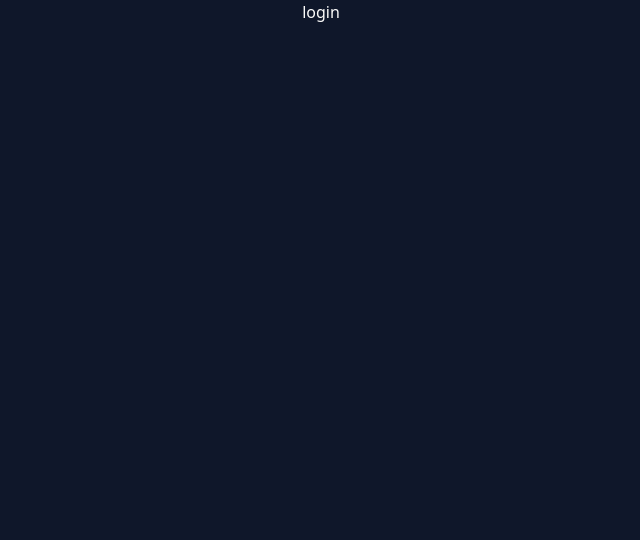
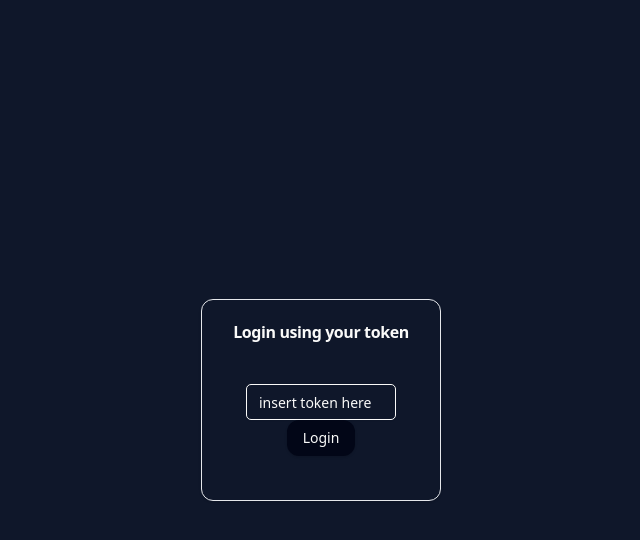
Before and after one commit to Jaxeetee/space-trading, a React (Vite) app: page / in a window 1280 px wide. Shown: the top 540 px of the page, without its empty margins (319-959 px from the left). Built offline with nearby package versions, Linux system fonts and the light colour scheme.

Commit message:
added shadcn button, card and input

```diff
--- a/package.json
+++ b/package.json
@@ -11,6 +11,7 @@
   },
   "dependencies": {
     "@radix-ui/react-icons": "^1.3.0",
+    "@radix-ui/react-slot": "^1.0.2",
     "axios": "^1.6.8",
     "class-variance-authority": "^0.7.0",
     "clsx": "^2.1.1",
--- /dev/null
+++ b/src/components/ui/button.tsx
@@ -0,0 +1,57 @@
+import * as React from "react"
+import { Slot } from "@radix-ui/react-slot"
+import { cva, type VariantProps } from "class-variance-authority"
+
+import { cn } from "@/lib/utils"
+
+const buttonVariants = cva(
+  "inline-flex items-center justify-center whitespace-nowrap rounded-md text-sm font-medium transition-colors focus-visible:outline-none focus-visible:ring-1 focus-visible:ring-ring disabled:pointer-events-none disabled:opacity-50",
+  {
+    variants: {
+      variant: {
+        default:
+          "bg-primary text-primary-foreground shadow hover:bg-primary/90",
+        destructive:
+          "bg-destructive text-destructive-foreground shadow-sm hover:bg-destructive/90",
+        outline:
+          "border border-input bg-background shadow-sm hover:bg-accent hover:text-accent-foreground",
+        secondary:
+          "bg-secondary text-secondary-foreground shadow-sm hover:bg-secondary/80",
+        ghost: "hover:bg-accent hover:text-accent-foreground",
+        link: "text-primary underline-offset-4 hover:underline",
+      },
+      size: {
+        default: "h-9 px-4 py-2",
+        sm: "h-8 rounded-md px-3 text-xs",
+        lg: "h-10 rounded-md px-8",
+        icon: "h-9 w-9",
+      },
+    },
+    defaultVariants: {
+      variant: "default",
+      size: "default",
+    },
+  }
+)
+
+export interface ButtonProps
+  extends React.ButtonHTMLAttributes<HTMLButtonElement>,
+    VariantProps<typeof buttonVariants> {
+  asChild?: boolean
+}
+
+const Button = React.forwardRef<HTMLButtonElement, ButtonProps>(
+  ({ className, variant, size, asChild = false, ...props }, ref) => {
+    const Comp = asChild ? Slot : "button"
+    return (
+      <Comp
+        className={cn(buttonVariants({ variant, size, className }))}
+        ref={ref}
+        {...props}
+      />
+    )
+  }
+)
+Button.displayName = "Button"
+
+export { Button, buttonVariants }
--- /dev/null
+++ b/src/components/ui/card.tsx
@@ -0,0 +1,76 @@
+import * as React from "react"
+
+import { cn } from "@/lib/utils"
+
+const Card = React.forwardRef<
+  HTMLDivElement,
+  React.HTMLAttributes<HTMLDivElement>
+>(({ className, ...props }, ref) => (
+  <div
+    ref={ref}
+    className={cn(
+      "rounded-xl border bg-card text-card-foreground shadow",
+      className
+    )}
+    {...props}
+  />
+))
+Card.displayName = "Card"
+
+const CardHeader = React.forwardRef<
+  HTMLDivElement,
+  React.HTMLAttributes<HTMLDivElement>
+>(({ className, ...props }, ref) => (
+  <div
+    ref={ref}
+    className={cn("flex flex-col space-y-1.5 p-6", className)}
+    {...props}
+  />
+))
+CardHeader.displayName = "CardHeader"
+
+const CardTitle = React.forwardRef<
+  HTMLParagraphElement,
+  React.HTMLAttributes<HTMLHeadingElement>
+>(({ className, ...props }, ref) => (
+  <h3
+    ref={ref}
+    className={cn("font-semibold leading-none tracking-tight", className)}
+    {...props}
+  />
+))
+CardTitle.displayName = "CardTitle"
+
+const CardDescription = React.forwardRef<
+  HTMLParagraphElement,
+  React.HTMLAttributes<HTMLParagraphElement>
+>(({ className, ...props }, ref) => (
+  <p
+    ref={ref}
+    className={cn("text-sm text-muted-foreground", className)}
+    {...props}
+  />
+))
+CardDescription.displayName = "CardDescription"
+
+const CardContent = React.forwardRef<
+  HTMLDivElement,
+  React.HTMLAttributes<HTMLDivElement>
+>(({ className, ...props }, ref) => (
+  <div ref={ref} className={cn("p-6 pt-0", className)} {...props} />
+))
+CardContent.displayName = "CardContent"
+
+const CardFooter = React.forwardRef<
+  HTMLDivElement,
+  React.HTMLAttributes<HTMLDivElement>
+>(({ className, ...props }, ref) => (
+  <div
+    ref={ref}
+    className={cn("flex items-center p-6 pt-0", className)}
+    {...props}
+  />
+))
+CardFooter.displayName = "CardFooter"
+
+export { Card, CardHeader, CardFooter, CardTitle, CardDescription, CardContent }
--- /dev/null
+++ b/src/components/ui/input.tsx
@@ -0,0 +1,25 @@
+import * as React from "react"
+
+import { cn } from "@/lib/utils"
+
+export interface InputProps
+  extends React.InputHTMLAttributes<HTMLInputElement> {}
+
+const Input = React.forwardRef<HTMLInputElement, InputProps>(
+  ({ className, type, ...props }, ref) => {
+    return (
+      <input
+        type={type}
+        className={cn(
+          "flex h-9 w-full rounded-md border border-input bg-transparent px-3 py-1 text-sm shadow-sm transition-colors file:border-0 file:bg-transparent file:text-sm file:font-medium placeholder:text-muted-foreground focus-visible:outline-none focus-visible:ring-1 focus-visible:ring-ring disabled:cursor-not-allowed disabled:opacity-50",
+          className
+        )}
+        ref={ref}
+        {...props}
+      />
+    )
+  }
+)
+Input.displayName = "Input"
+
+export { Input }
--- a/src/routes/Login.tsx
+++ b/src/routes/Login.tsx
@@ -1,9 +1,31 @@
-import React from 'react'
+import { Button } from '@/components/ui/button'
+import { Card, CardContent, CardHeader, CardTitle } from '@/components/ui/card'
+import { Input } from '@/components/ui/input'
+import React, { useState } from 'react'
 
 const Login = () => {
+  const [tokenInput, setTokenInput] = useState<string>();
+
+
+  const onClicked = (e: any) => {
+    console.log(e);
+  }
+
+  const onUpdateInput = (e: any) => {
+    setTokenInput(e.target.value);
+  }
+
   return (
-    <div className='bg-slate-900 w-screen h-screen text-center text-stone-50'>
-      login
+    <div className='bg-slate-900 w-screen h-screen text-center text-stone-50 content-center'>
+      <Card className='max-w-60 mx-auto'>
+        <CardHeader>
+          <CardTitle>Login using your token</CardTitle>
+        </CardHeader>
+        <CardContent className='m-5'>
+          <Input placeholder='insert token here' className='rounded-[5px]' onChange={onUpdateInput} />
+          <Button className='bg-slate-950 rounded-xl' type="submit" onClick={onClicked}>Login</Button>
+        </CardContent>
+      </Card>
     </div>
   )
 }
```
Also changed, not shown: 1 other file (tests, documents, lock files or other folders).
